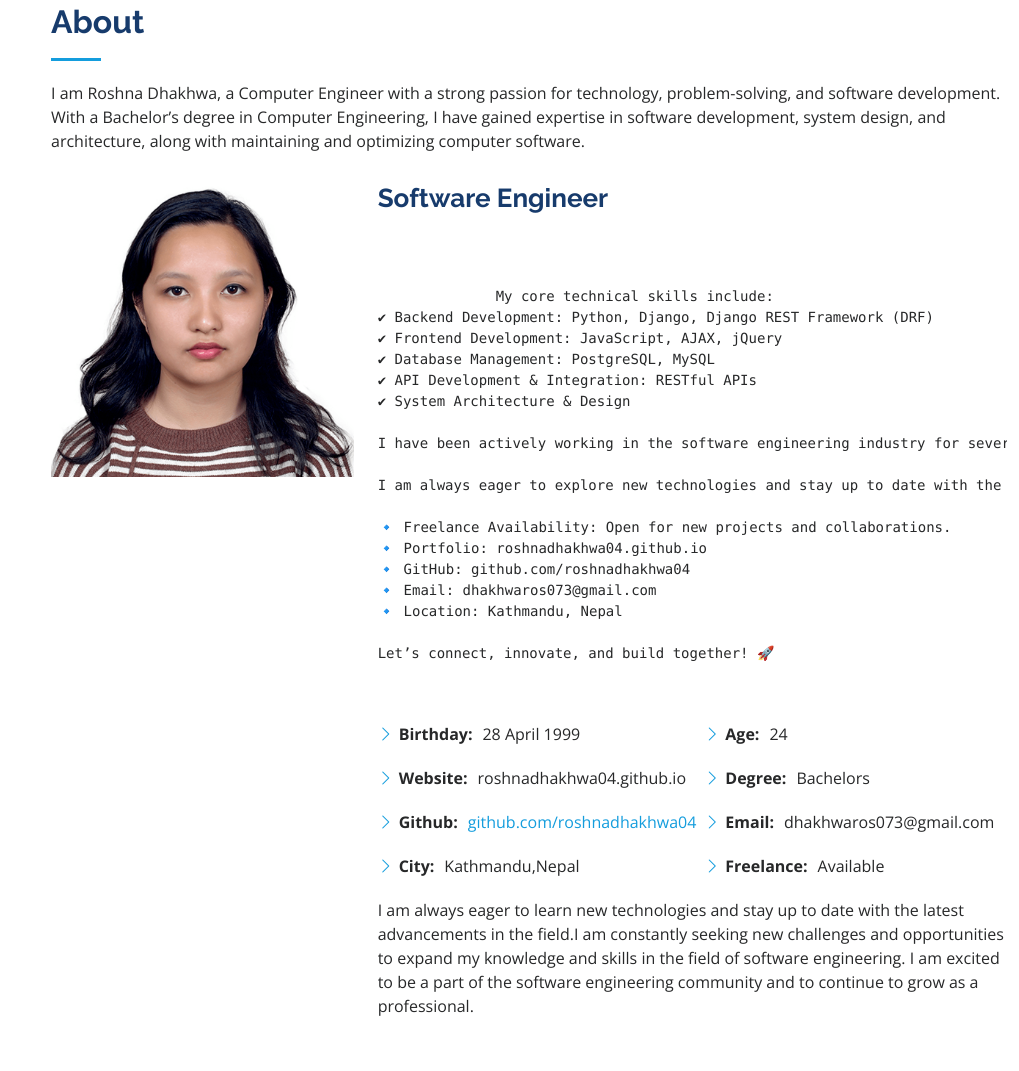
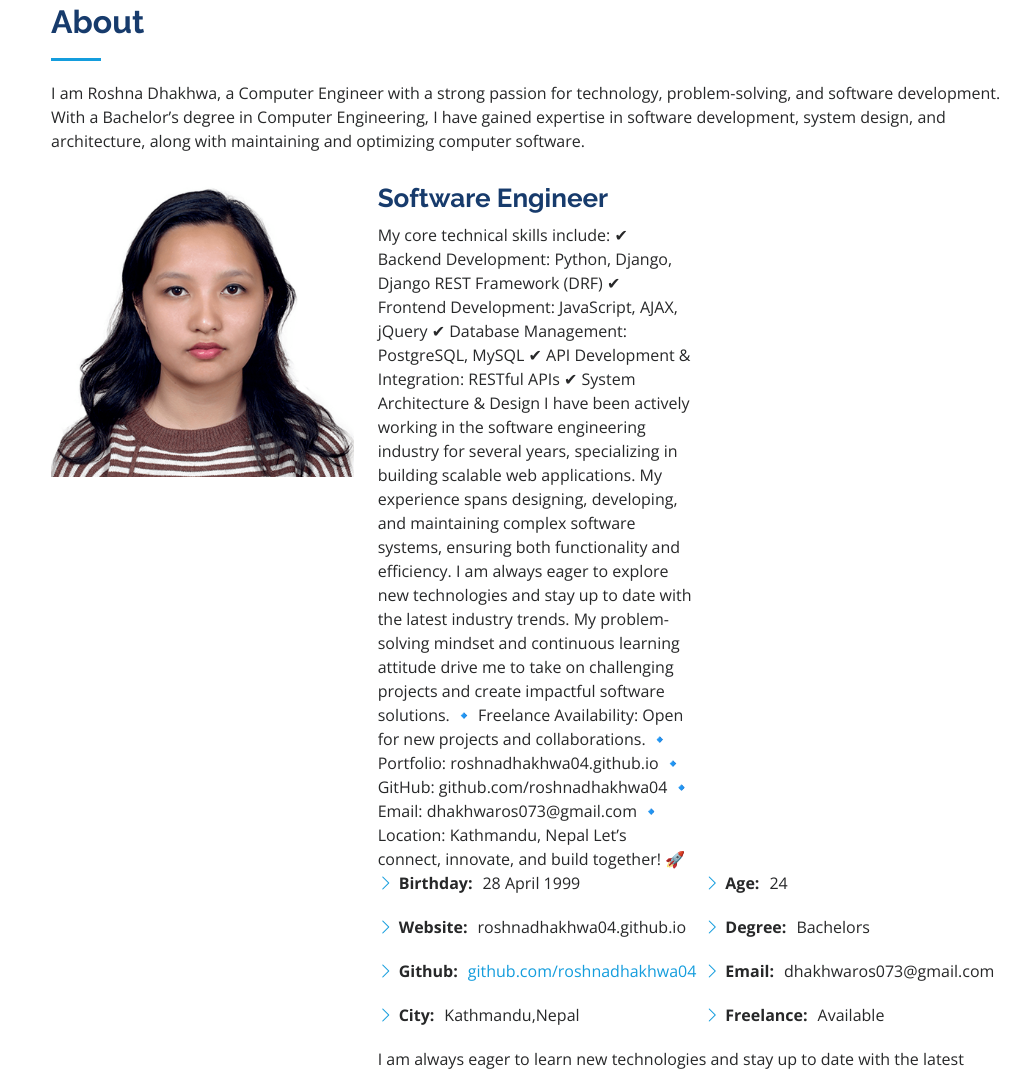
Before and after one commit to roshnadhakhwa04/roshnadhakhwa04.github.io, a plain HTML site: page index.html in a window 1280 px wide. Shown: the part 857-1928 px from the top of the page, without its empty margins (261-1280 px from the left). Drawn offline with nearby package versions, Linux system fonts and the light colour scheme.

Commit message:
Update index.html

```diff
--- a/index.html
+++ b/index.html
@@ -94,7 +94,6 @@
           </div>
           <div class="col-lg-8 pt-4 pt-lg-0 content" data-aos="fade-left">
             <h3>Software Engineer</h3>
-            <pre>
             <div class="col-lg-6">
 
               My core technical skills include:
@@ -115,7 +114,7 @@ I am always eager to explore new technologies and stay up to date with the lates
 🔹 Location: Kathmandu, Nepal
 
 Let’s connect, innovate, and build together! 🚀
-            </div> </pre>
+            </div>
             <div class="row">
               <div class="col-lg-6">
                 <ul>
```
